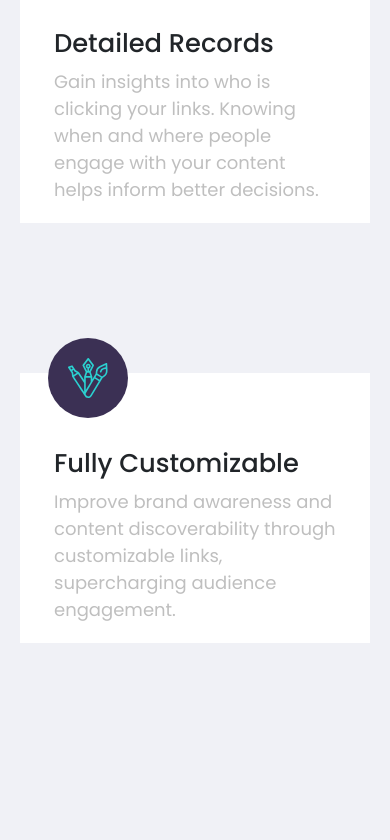
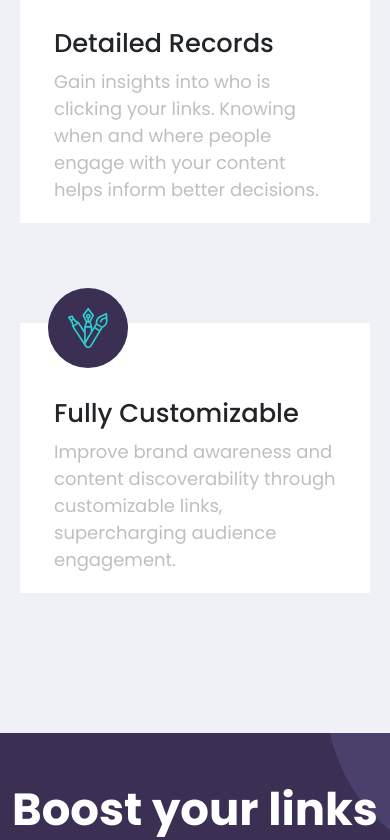
Before and after one commit to MrBeamer/shortly, a React (Create React App) app: page / in a window 390 px wide. Shown: the part 1963-2803 px from the top of the page. Built offline with nearby package versions, Linux system fonts and the light colour scheme.

Commit message:
added media queries

```diff
--- a/src/components/CreateShortenLink.jsx
+++ b/src/components/CreateShortenLink.jsx
@@ -2,7 +2,6 @@ import React, { useEffect, useState } from "react";
 import Button from "react-bootstrap/Button";
 
 export default function CreateShortenLink(props) {
-  // const { addShortenLink } = props;
   const { setLinkArr } = props;
   const [isLoading, setIsLoading] = useState(false);
   const [enteredUrl, setEnteredUrl] = useState("");
@@ -20,11 +19,16 @@ export default function CreateShortenLink(props) {
       .then((response) => response.json())
       .then((data) => {
         if (data.result) {
-          console.log(data);
+          const slicedUrl =
+            data.result.original_link.length >= 35 && window.innerWidth < 1200
+              ? data.result.original_link.slice(0, 32) + " ..."
+              : data.result.original_link;
+          console.log(slicedUrl);
+
           setUrl((prevUrl) => {
             return {
               ...prevUrl,
-              original: data.result.original_link,
+              original: slicedUrl,
               shortened: data.result.short_link,
             };
           });
@@ -66,10 +70,10 @@ export default function CreateShortenLink(props) {
         value={enteredUrl}
         placeholder={"Shorten a link here..."}
       ></input>
+
       {isFocused && enteredUrl === "" ? (
         <p className="shorten__focus-message">Please add a link</p>
       ) : null}
-
       <Button disabled={isLoading} type="submit" className="shorten__button">
         Shorten it!
       </Button>
--- a/src/components/ShortenLink.jsx
+++ b/src/components/ShortenLink.jsx
@@ -19,6 +19,7 @@ export default function ShortenLink(props) {
   return (
     <div className="link__box">
       <p className="link__text--initial">{initialUrl}</p>
+      <div className="line--2"></div>
       <p className="link__text--shorten">{shortenedUrl}</p>
       <Button
         style={backgroundColor}
--- a/src/style.css
+++ b/src/style.css
@@ -70,8 +70,6 @@ body {
   box-shadow: none !important;
 }
 
-/* testing after clicked it stays in focus, until you click somewhere else use it on input and copy button or maybe toggle */
-
 .btn-primary:focus {
   outline: none !important;
   box-shadow: none !important;
@@ -106,7 +104,6 @@ body {
 /* Header-Section */
 
 .header {
-  /* padding-top: 100px; */
   display: grid;
   grid-template-columns: 1fr 1fr;
 }
@@ -182,6 +179,7 @@ body {
   grid-column: 2;
   border-radius: 6px;
 }
+
 /* ShortenLink-Section */
 
 .link__box {
@@ -268,9 +266,6 @@ body {
   z-index: 0;
 }
 
-.card__box.card--brand {
-}
-
 .card__box.card--detailed {
   margin-top: 50px;
 }
@@ -304,7 +299,6 @@ body {
   width: 40px;
 }
 .card__title {
-  /* padding: 100px 25px 0 25px; */
   padding: 75px 34px 0 34px;
   font-weight: 500;
 }
@@ -377,6 +371,19 @@ footer {
 }
 
 /* Media Queries */
+
+@media only screen and (max-width: 1385px) {
+  .card__container {
+    grid-template-columns: 1fr;
+    justify-items: center;
+    margin: 100px 20px 40px 20px;
+  }
+
+  .line {
+    display: none;
+  }
+}
+
 @media only screen and (max-width: 935px) {
   :root {
     font-size: 18px;
@@ -427,8 +434,11 @@ footer {
   }
 
   .link__box {
+    position: relative;
     grid-auto-columns: 1fr;
     margin: 0 20px;
+    padding: 15px;
+    height: 180px;
   }
 
   .link__text--initial {
@@ -436,18 +446,26 @@ footer {
     grid-row: 1;
     margin: 0;
     margin-left: 20 px;
-    border-bottom: 2px solid var(--grey);
+    justify-self: self-start;
+  }
+
+  .line--2 {
+    top: 32%;
+    width: 100%;
+    border-bottom: 2px solid #f0f1f6;
+    position: absolute;
   }
 
   .link__text--shorten {
     grid-column: 1;
-    justify-self: center;
+    justify-self: self-start;
     grid-row: 2;
   }
 
   .link__button {
     grid-column: 1;
     grid-row: 3;
+    width: 94%;
   }
 
   .statistic {
@@ -462,10 +480,14 @@ footer {
     grid-template-columns: 1fr;
     justify-content: center;
     align-content: center;
-    margin: 100px 20px;
+    margin: 100px 20px 40px 20px;
   }
   .card__box {
     width: 100%;
+  }
+
+  .card__box.card--customizable {
+    margin-top: 50px;
   }
 
   .line {
```
